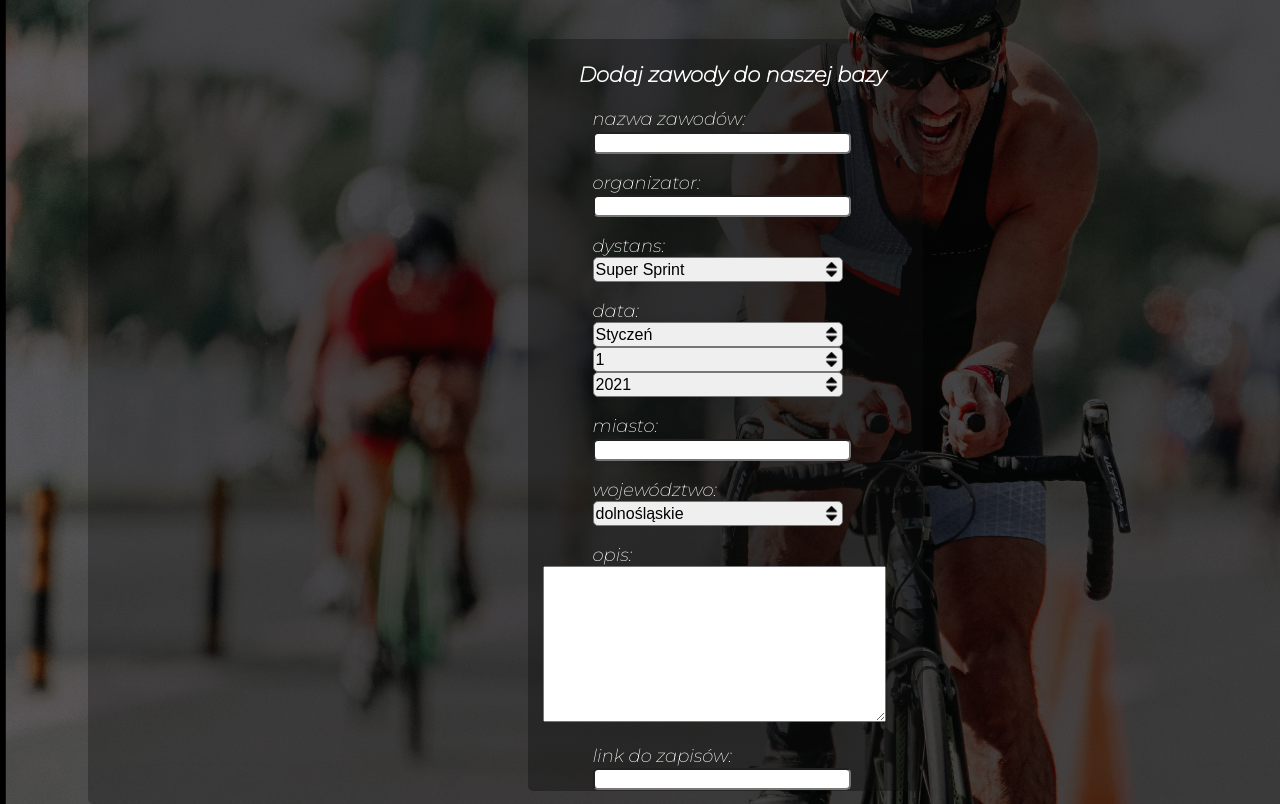
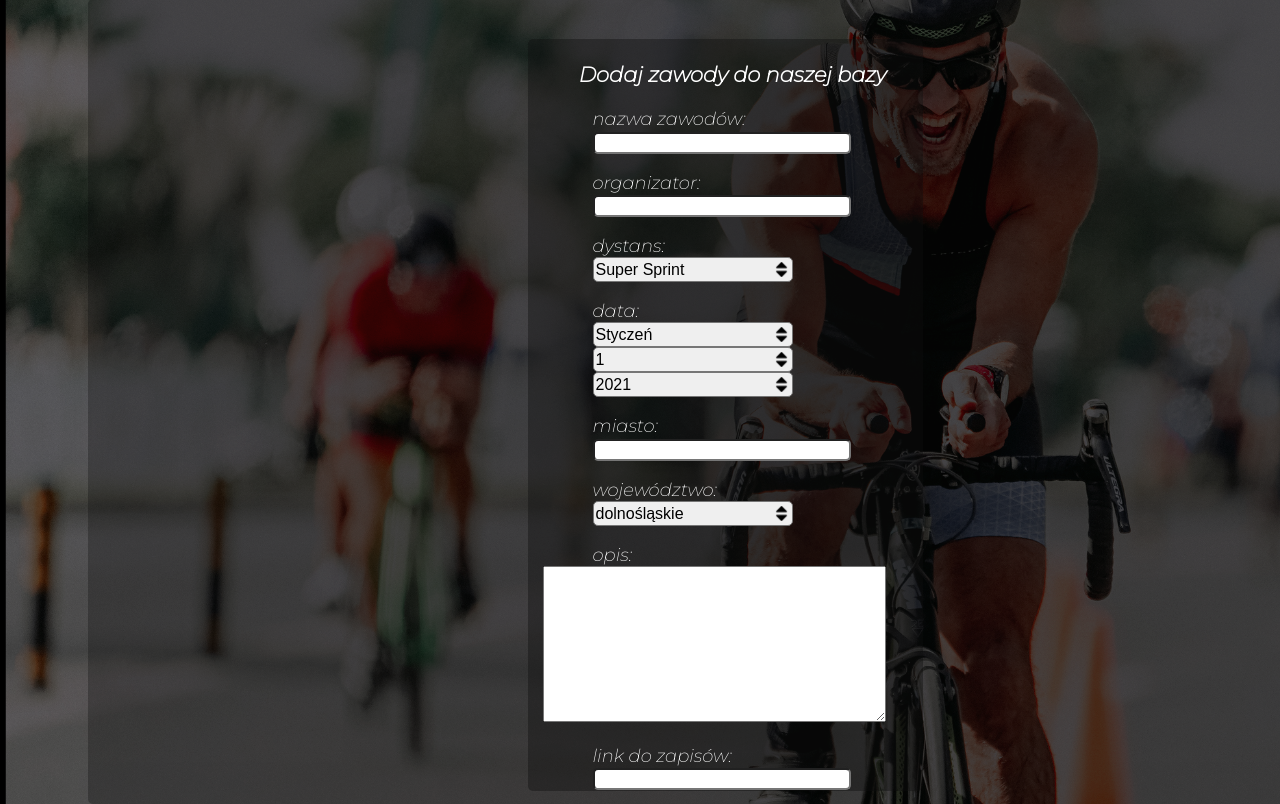
Before and after one commit to kadabrowska/TriEvent, a Django app: page /add/race/ in a window 1280 px wide; the page is wider, and only the part inside the window is pictured. Shown: the part 161-965 px from the top of that part. Run offline with Django 3.2, Linux system fonts and the light colour scheme; some libraries are stand-ins or nearby versions.

Commit message:
form changes

```diff
--- a/TriEvent_app/static/css/style.css
+++ b/TriEvent_app/static/css/style.css
@@ -183,10 +183,11 @@ body {
   border: 3px solid whitesmoke;
   color: black;
 }
+
 .form-box p select {
   margin-right: 80px;
   margin-left: 50px;
-  width: 250px;
+  width: 200px;
   height: 25px;
   border-radius: 5px 5px;
   font-size: 16px;
```
